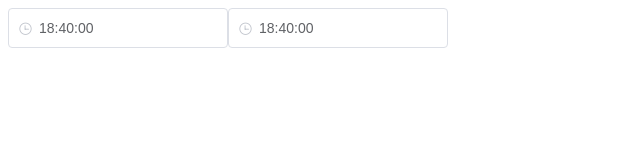
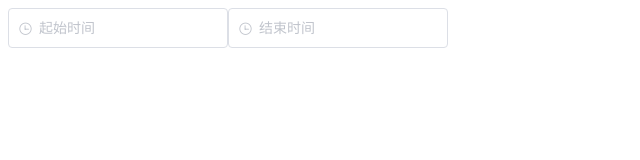
Before and after one commit to kingyeahwei/element_learning, a Vue app: page / in a window 1280 px wide. Shown: the top 160 px of the page, without its empty margins (0-640 px from the left). Built offline with nearby package versions, Linux system fonts and the light colour scheme.

Commit message:
timepicker 固定时间范围

```diff
--- a/src/App.vue
+++ b/src/App.vue
@@ -1,20 +1,25 @@
 <template>
   <div id="app">
-    <el-time-picker
-      v-model="value1"
-      picker-options="{
-        selectableRange: '18:30:00 - 20:30:00'
+    <el-time-select
+      placeholder="起始时间"
+      v-model="startTime"
+      :picker-options="{
+        start: '08:30',
+        step: '00:15',
+        end: '18:30',
+        maxTime: endTime
       }"
-      placeholder="任意时间点"
-    ></el-time-picker>
-    <el-time-picker
-      arrow-control
-      v-model="value2"
+    ></el-time-select>
+    <el-time-select
+      placeholder="结束时间"
+      v-model="endTime"
       :picker-options="{
-        selectableRange: '18:30:00 - 20:30:00'
+        start: '08:30',
+        step: '00:15',
+        end: '18:30',
+        minTime: startTime
       }"
-      placeholder="任意时间点"
-    ></el-time-picker>
+    ></el-time-select>
   </div>
 </template>
 
@@ -24,8 +29,8 @@
     name: "app",
     data() {
       return {
-        value1: new Date(2016, 9, 10, 18, 40),
-        value2: new Date(2016, 9, 10, 18, 40),
+        startTime: "",
+        endTime: ""
       }
     },
     methods: {
```
